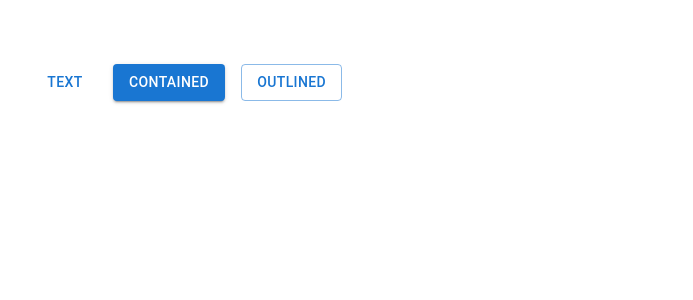
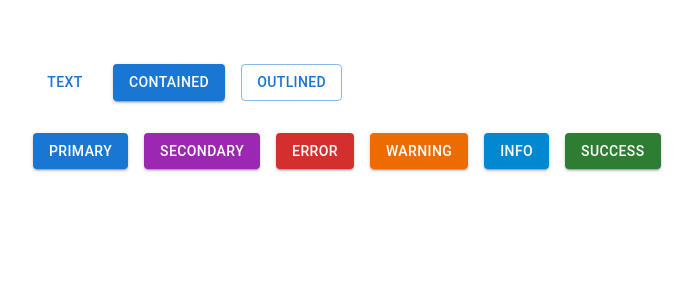
Before and after one commit to ahmetyanik/MUI, a React (Create React App) app in the folder react-mui-demo/: page / in a window 1280 px wide. Shown: the top 300 px of the page, without its empty margins (31-724 px from the left). Built offline with nearby package versions, Linux system fonts and the light colour scheme.

Commit message:
Buttons color is changed

```diff
--- a/react-mui-demo/src/components/MuiButtons.tsx
+++ b/react-mui-demo/src/components/MuiButtons.tsx
@@ -3,10 +3,34 @@
 export const MuiButtons = () => {
   return (
     <div>
-      <Stack spacing={2} direction='row'>
-        <Button variant="text" href='https://google.com'>Text</Button>
-        <Button variant="contained">Contained</Button>
-        <Button variant="outlined">Outlined</Button>
+      <Stack spacing={4}>
+        <Stack spacing={2} direction="row">
+          <Button variant="text" href="https://google.com">
+            Text
+          </Button>
+          <Button variant="contained">Contained</Button>
+          <Button variant="outlined">Outlined</Button>
+        </Stack>
+        <Stack spacing={2} direction="row">
+          <Button variant="contained" color="primary">
+            Primary
+          </Button>
+          <Button variant="contained" color="secondary">
+            Secondary
+          </Button>
+          <Button variant="contained" color="error">
+            Error
+          </Button>
+          <Button variant="contained" color="warning">
+            Warning
+          </Button>
+          <Button variant="contained" color="info">
+            Info
+          </Button>
+          <Button variant="contained" color="success">
+            Success
+          </Button>
+        </Stack>
       </Stack>
     </div>
   );
```
